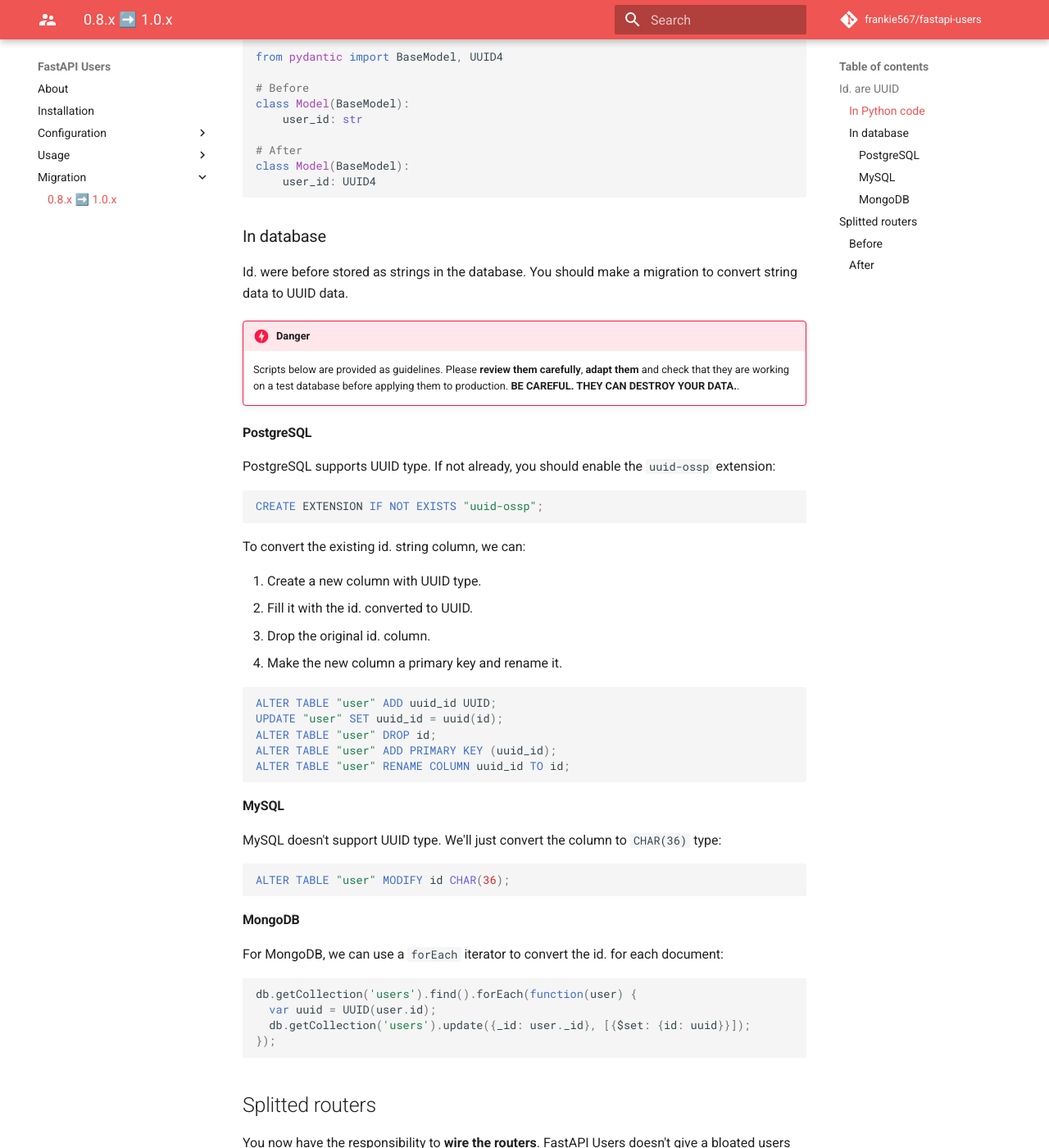
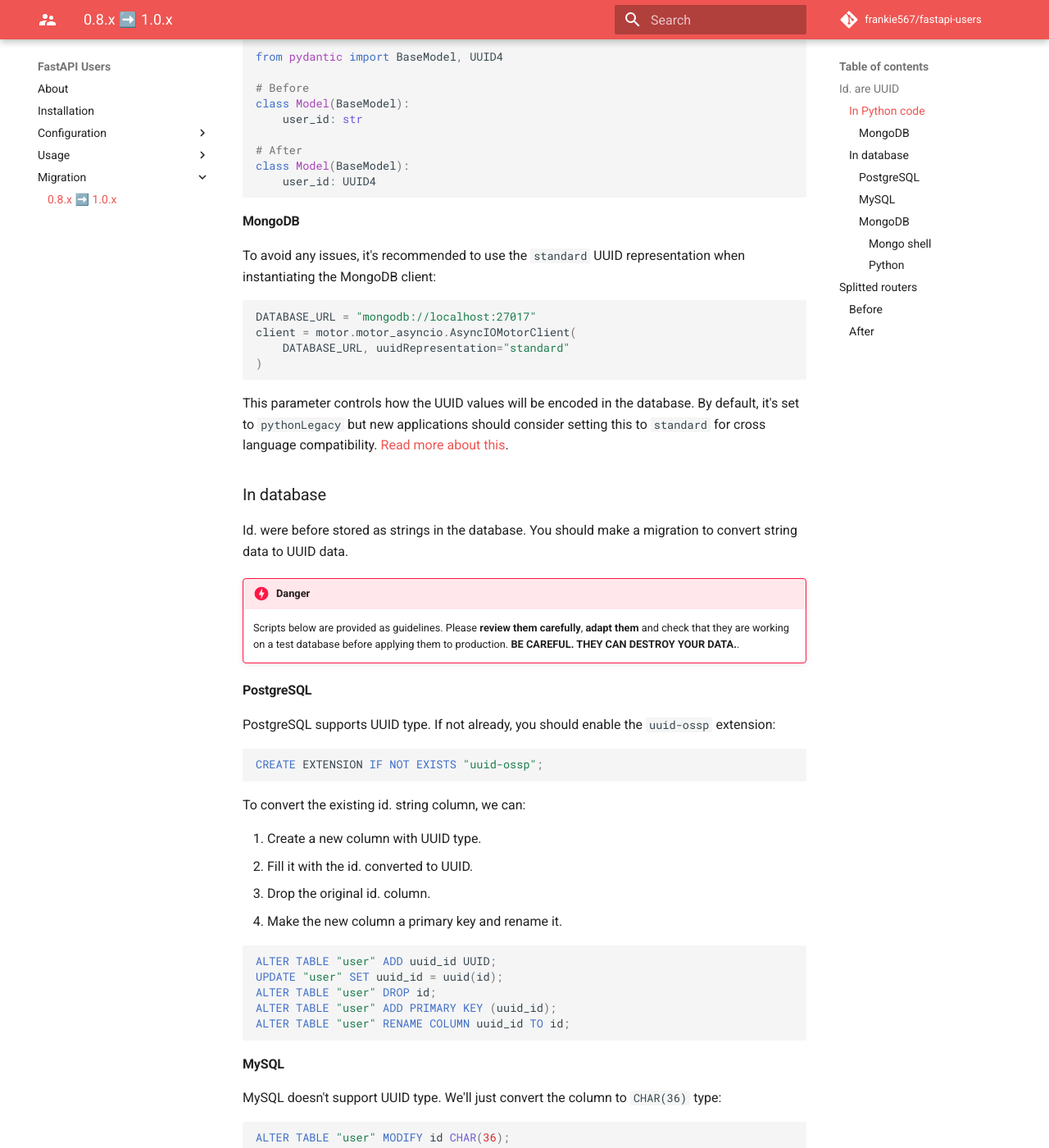
Before and after one commit to JeffreyThijs/fastapi-users, an MkDocs documentation site: the page built from docs/migration/08_to_10.md, in a window 1280 px wide and 1400 px high, scrolled down 694 px. Shown: the whole window at 82% size. Built offline with MkDocs 1.6.1 and Material for MkDocs 9.7.7, drawn with Linux system fonts in a browser that asks for light colours; comment, search, counter and statistics services are not loaded; some of the changed text lies outside the part shown.

Commit message:
Fix #208: add migrations information for MongoDB users

````diff
--- a/docs/migration/08_to_10.md
+++ b/docs/migration/08_to_10.md
@@ -31,6 +31,20 @@ class Model(BaseModel):
 class Model(BaseModel):
     user_id: UUID4
 ```
+
+#### MongoDB
+
+To avoid any issues, it's recommended to use the `standard` UUID representation when instantiating the MongoDB client:
+
+```py
+DATABASE_URL = "mongodb://localhost:27017"
+client = motor.motor_asyncio.AsyncIOMotorClient(
+    DATABASE_URL, uuidRepresentation="standard"
+)
+```
+
+This parameter controls how the UUID values will be encoded in the database. By default, it's set to `pythonLegacy` but new applications should consider setting this to `standard` for cross language compatibility. [Read more about this](https://pymongo.readthedocs.io/en/stable/api/pymongo/mongo_client.html#pymongo.mongo_client.MongoClient).
+
 
 ### In database
 
@@ -72,6 +86,8 @@ ALTER TABLE "user" MODIFY id CHAR(36);
 
 #### MongoDB
 
+##### Mongo shell
+
 For MongoDB, we can use a `forEach` iterator to convert the id. for each document:
 
 ```js
@@ -79,6 +95,28 @@ db.getCollection('users').find().forEach(function(user) {
   var uuid = UUID(user.id);
   db.getCollection('users').update({_id: user._id}, [{$set: {id: uuid}}]);
 });
+```
+
+##### Python
+
+```py
+import uuid
+
+import motor.motor_asyncio
+
+
+async def migrate_uuid():
+    client = motor.motor_asyncio.AsyncIOMotorClient(
+        DATABASE_URL, uuidRepresentation="standard"
+    )
+    db = client["database_name"]
+    users = db["users"]
+
+    async for user in users.find({}):
+        await users.update_one(
+            {"_id": user["_id"]},
+            {"$set": {"id": uuid.UUID(user["id"])}},
+        )
 ```
 
 ## Splitted routers
````
